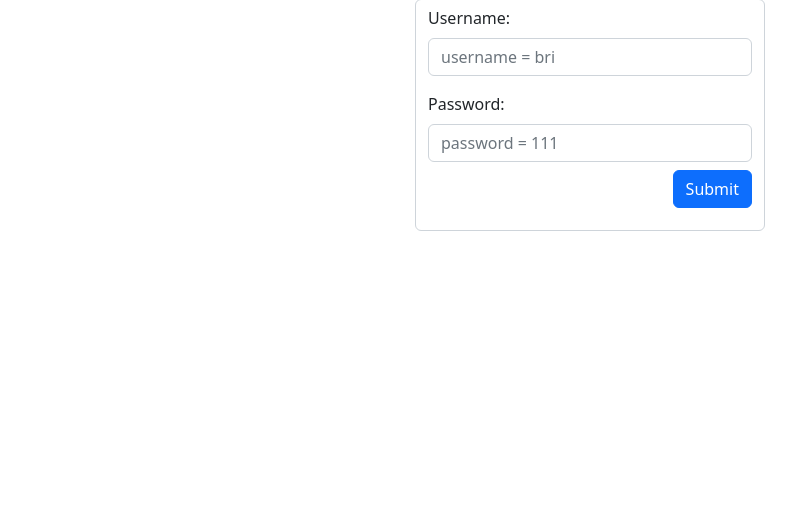
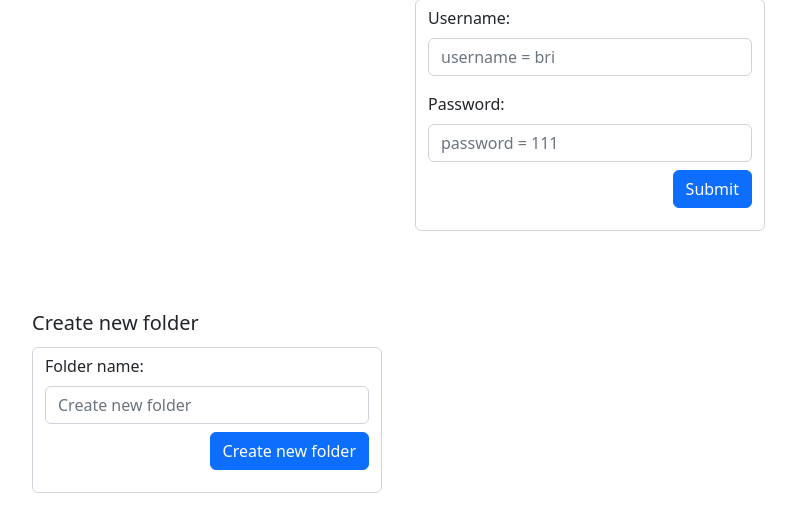
Before and after one commit to BrigitaGrybaiteBartke/PHP_File-Manager, a PHP site: page / in a window 1280 px wide. Shown: the part 175-707 px from the top of the page, without its empty margins (50-846 px from the left). Run offline with PHP 8.4, Linux system fonts and the light colour scheme.

Commit message:
create new folder section

```diff
--- a/index.php
+++ b/index.php
@@ -4,6 +4,7 @@ session_start();
 $message = '';
 $greeting = '';
 
+//login
 if ($_SERVER["REQUEST_METHOD"] == 'POST') {
     if (isset($_POST['submit']) and !empty($_POST['username'] and !empty($_POST['password']))) {
         $username = filter_var($_POST['username'], FILTER_SANITIZE_SPECIAL_CHARS);
@@ -23,15 +24,35 @@ if ($_SERVER["REQUEST_METHOD"] == 'POST') {
 if (!empty($_SESSION['username']) and !empty($_SESSION['password'])) {
     $greeting = "<h3>Hello {$_SESSION['username']}!</h3>";
     echo "click here to <a href=\"index.php?action=logout\">logout</a>";
-
 } else {
     echo 'Welcome Guest!<br>';
 }
 
-
 if (isset($_GET['action']) == 'logout') {
     session_destroy();
 };
+
+// create new folder
+if(isset($_POST['newFolder'])) {
+    if(!empty($_POST['createNewFolder'])) {
+        $newFolderName = $_POST['createNewFolder'];
+        $dirCreate = './' . $newFolderName;
+        if(!is_dir($dirCreate)) {
+            mkdir($dirCreate, 0777, true);
+            $dirMessage =  '<p style="color: blue">A new file created!</p>';
+        } else {
+            $dirMessage =  '<p style="color: red">A file with the same name already exist!</p>';
+        }
+    }
+}
+
+?>
+
+
+<?php
+// testing
+
+
 
 ?>
 
@@ -65,7 +86,7 @@ if (isset($_GET['action']) == 'logout') {
             <?php isset($_SESSION['logged']) == true ? print($greeting) : null ?>
 
             <div <?php isset($_SESSION['logged']) == true ? print('style="display: none"') : print('style="display: block"') ?>>
-            <div class="d-flex flex-column align-items-center">
+                <div class="d-flex flex-column align-items-center">
                     <div class="text-center mt-5 mb-4">
                         <h2>Welcome!</h2>
                         <h5>Please fill in the login form!</h5>
@@ -95,6 +116,31 @@ if (isset($_GET['action']) == 'logout') {
             </div>
         </div>
 
+        <!-- create new folder -->
+            <div>
+                <div class="d-flex flex-column align-items-start width">
+                    <div class="text-center mt-5 mb-1">
+                        <h5>Create new folder</h5>
+                    </div>
+                    <div class="form-control">
+                        <form action="<?php echo $_SERVER['PHP_SELF']; ?>" method="POST">
+                            <div class="d-flex flex-column">
+                                <div>
+                                    <label for="newFolder" class="form-label">Folder name: </label>
+                                    <input type="text" name="createNewFolder" placeholder="Create new folder" class="form-control">
+                                </div>
+                                <div class="mt-2 align-self-end">
+                                    <input type="submit" name="newFolder" value="Create new folder" class="btn btn-primary">
+                                </div>
+
+                            </div>
+                        </form>
+                    </div>
+                    <div class="mt-3">
+                        <p><?php echo $dirMessage ?? null ?></p>
+                    </div>
+                </div>
+            </div>
 
 
 
```
